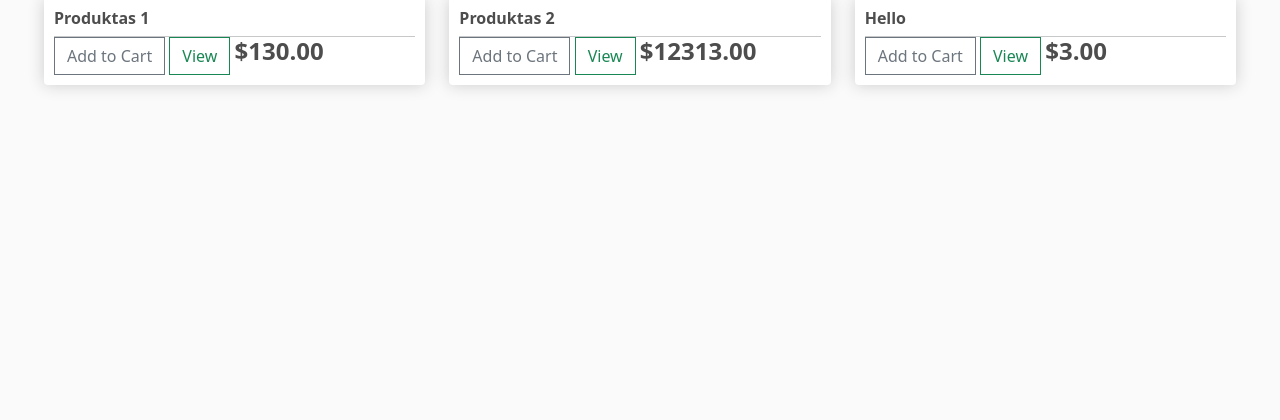
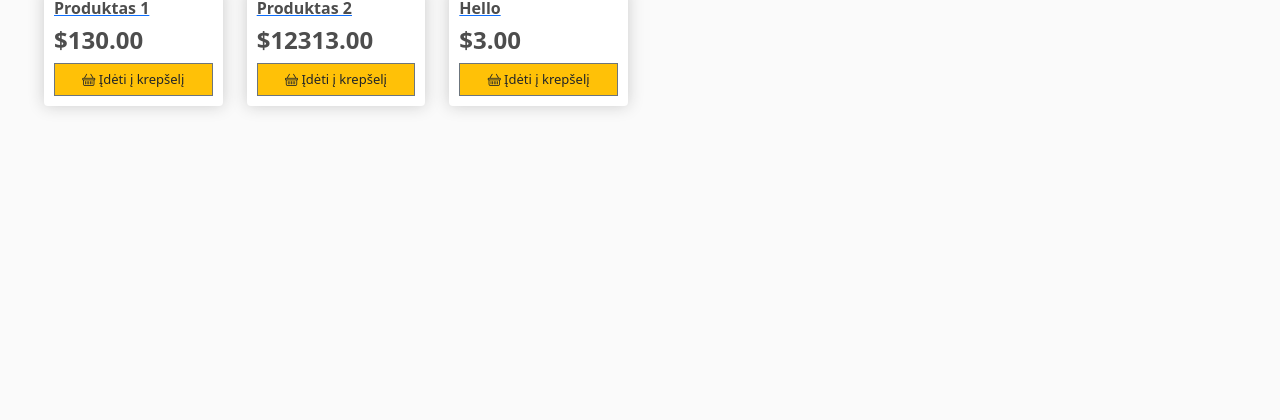
Before and after one commit to balbazauras/Anukai, a Django app: template ecommerce/store/templates/store/search.html in a window 1280 px wide. Shown: the part 326-746 px from the top of the page. Run offline with Django 3.2, Linux system fonts and the light colour scheme; the template is opened without the code that fills it: values that come from a table or form of the project are taken from there, others are empty; data comes from the database, SQL or seed files in the repository; some libraries are stand-ins or nearby versions.

Commit message:
Updated search page

```diff
--- a/ecommerce/store/templates/store/search.html
+++ b/ecommerce/store/templates/store/search.html
@@ -15,15 +15,13 @@
     {% block content %}
     <div class="row">
         {% for product in products%}
-        <div class="col-lg-4">
-            <img class="thumbnail" src="images/{{product.image}}">
-            <div class="box-element product">
-                <h6><strong>{{product.name}}</strong></h6>
-                <hr>
+        <div class="col-lg-2 col-md-4 col-sm-5 ml-3">
+            <a href='/product/{{product.slug}}'><img class="thumbnail" src="images/{{product.image}}"></a>
+            <div class="box-element product d-flex flex-column justify-content-center">
+                <a href='/product/{{product.slug}}'><h6><strong>{{product.name}}</strong></h6></a>
+                <h4 style="display: inline-block; "><strong>${{product.price|floatformat:2}}</strong></h4>
+                <button class="btn btn-outline-secondary add-btn bg-warning text-dark addBtn"><i class="bi-basket"></i>&nbsp;Įdėti į krepšelį</button>
 
-                <button class="btn btn-outline-secondary add-btn">Add to Cart</button>
-                <a class="btn btn-outline-success" href='/product/{{product.slug}}'>View</a>
-                <h4 style="display: inline-block; "><strong>${{product.price|floatformat:2}}</strong></h4>
 
             </div>
         </div>
--- a/ecommerce/store/templates/store/store.html
+++ b/ecommerce/store/templates/store/store.html
@@ -119,7 +119,7 @@
      <!-- Page Content -->
         <div class="row">
             {% for product in products%}
-            <div class="col-lg-3 col-md-4 col-sm-5 ml-3">
+            <div class="col-lg-4 col-md-4 col-sm-5 ml-3">
                 <a href='/product/{{product.slug}}'><img class="thumbnail" src="images/{{product.image}}"></a>
                 <div class="box-element product d-flex flex-column justify-content-center">
                     <a href='/product/{{product.slug}}'><h6><strong>{{product.name}}</strong></h6></a>
```
